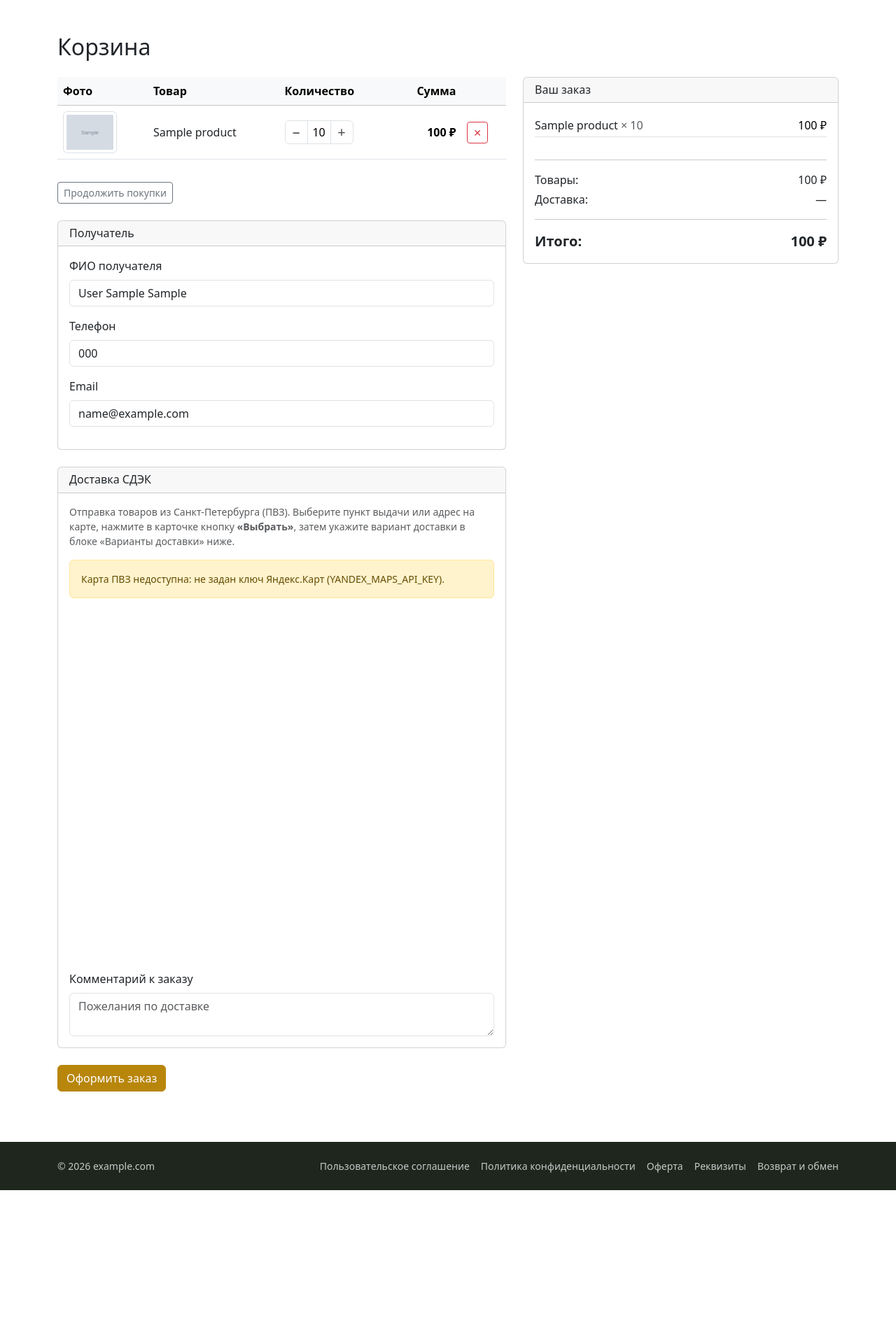
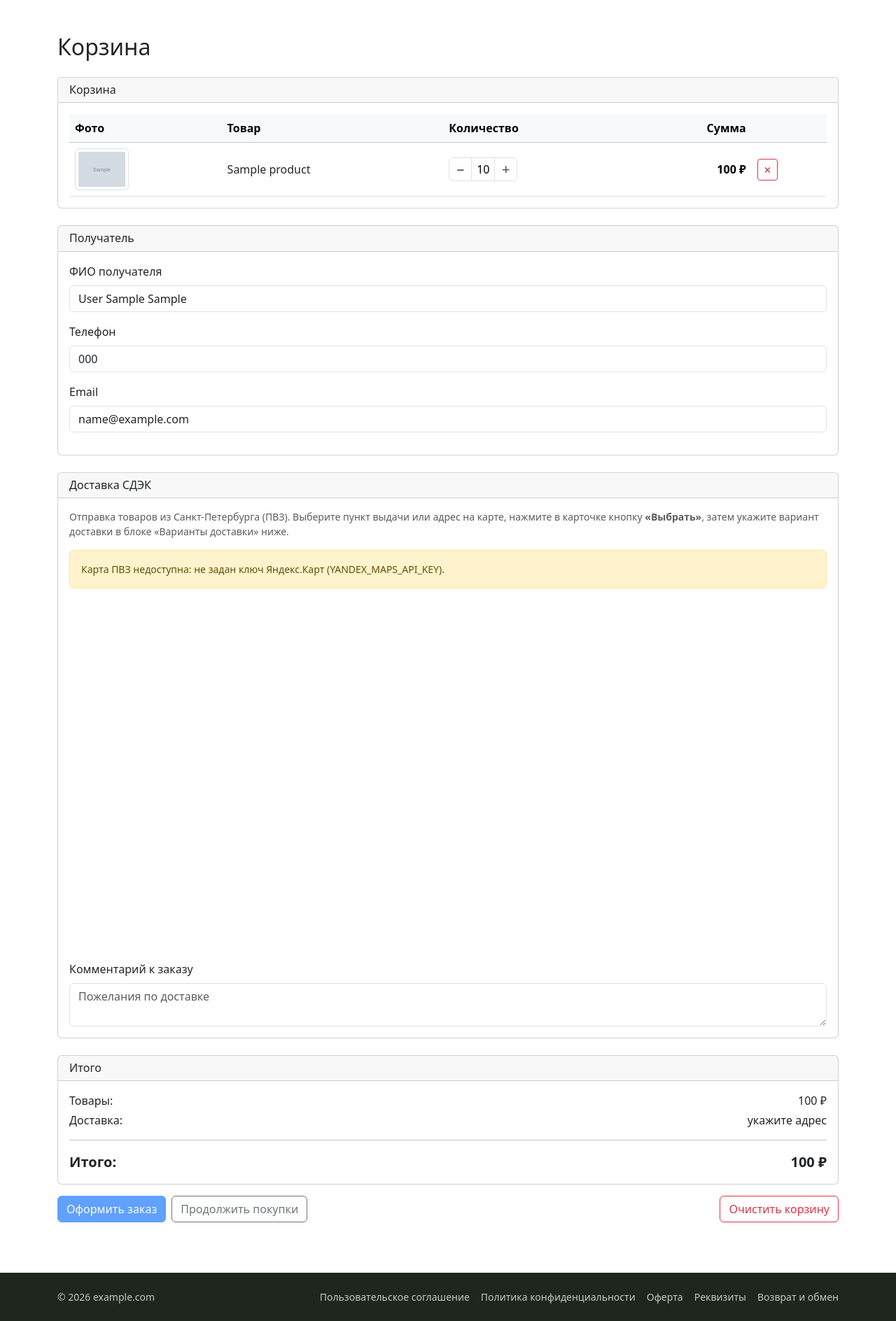
Before and after one commit to abaz47/shop, a Django app: page /cart/ in a window 1280 px wide. Shown: the part 141-2029 px from the top of the page at 70% size. Before the commit the page ends 1842 px from the top, so only its background shows below. Run offline with Django 5.2, Linux system fonts and the light colour scheme; a user stored in the database is signed in; tables that the repository leaves empty hold one stand-in row (values such as "Sample post"); grey boxes marked "Sample" are stand-in pictures; some libraries are stand-ins or nearby versions.

Commit message:
Update cart page layout

```diff
--- a/cart/urls.py
+++ b/cart/urls.py
@@ -9,4 +9,5 @@
     path("add/<uuid:product_id>/", views.cart_add, name="add"),
     path("update/<uuid:product_id>/", views.cart_update, name="update"),
     path("remove/<uuid:product_id>/", views.cart_remove, name="remove"),
+    path("clear/", views.cart_clear, name="clear"),
 ]
--- a/cart/views.py
+++ b/cart/views.py
@@ -101,3 +101,11 @@
     )
     item.delete()
     return redirect("cart:detail")
+
+
+@require_POST
+def cart_clear(request):
+    """Очистить корзину (POST)."""
+    cart = get_or_create_cart(request)
+    cart.items.all().delete()
+    return redirect("cart:detail")
--- a/templates/cart/detail.html
+++ b/templates/cart/detail.html
@@ -12,10 +12,14 @@
   <h2 class="mb-4">Корзина</h2>
 
   {% if items %}
-  <div class="row">
-    <div class="col-lg-{% if checkout_context %}7{% else %}12{% endif %}">
+  {# Карточка «Корзина» со списком товаров #}
+  <div class="card mb-4">
+    <div class="card-header">
+      <h3 class="h6 mb-0">Корзина</h3>
+    </div>
+    <div class="card-body">
       <div class="table-responsive cart-table-wrap">
-        <table class="table table-hover align-middle cart-table">
+        <table class="table table-hover align-middle cart-table mb-0">
           <thead class="table-light cart-table-head">
             <tr>
               <th class="cart-th-photo">Фото</th>
@@ -67,13 +71,12 @@
           </tbody>
         </table>
       </div>
+    </div>
+  </div>
 
   {% if checkout_context %}
-      <div class="mt-3">
-        <a href="{% url 'catalog:product_list' %}" class="btn btn-outline-secondary btn-sm">Продолжить покупки</a>
-      </div>
-      {# Блок оформления заказа для авторизованных #}
-      <form method="post" id="checkout-form" novalidate class="mt-4">
+  {# Авторизованный пользователь: карточки Получатель, Доставка, Итого + кнопки #}
+  <form method="post" id="checkout-form" novalidate class="mb-0">
     {% csrf_token %}
     {% if checkout_context.form.non_field_errors %}
       <div class="alert alert-danger">{{ checkout_context.form.non_field_errors }}</div>
@@ -175,60 +178,14 @@
         </div>
       </div>
     </div>
+  </form>
 
-        <div class="d-flex flex-wrap gap-2 mb-4">
-          <button type="submit" name="action" value="place_order" class="btn btn-primary">
-            Оформить заказ
-          </button>
-        </div>
-      </form>
-      {% else %}
-      {# Гость: кнопки и приглашение #}
-      <div class="d-flex flex-wrap justify-content-between align-items-center gap-3 mt-4">
-        <div class="d-flex flex-wrap gap-2">
-          <a href="{% url 'catalog:product_list' %}" class="btn btn-outline-secondary">Продолжить покупки</a>
-        </div>
-        <div class="fs-5 fw-bold">Итого: {{ cart.total_price|floatformat:0 }} ₽</div>
-      </div>
-
-      <div class="card mt-4 border-primary">
-        <div class="card-body">
-          <h3 class="h6 card-title">Оформление заказа</h3>
-          <p class="card-text mb-3">Войдите в аккаунт или зарегистрируйтесь, чтобы оформить заказ и указать доставку.</p>
-          <div class="d-flex flex-wrap gap-2">
-            <a href="{% url 'accounts:login' %}?next={{ request.path|urlencode }}" class="btn btn-primary">Войти</a>
-            <a href="{% url 'accounts:register' %}?next={{ request.path|urlencode }}" class="btn btn-outline-primary">Зарегистрироваться</a>
-          </div>
-        </div>
-      </div>
-      {% endif %}
-    </div>
-
-    {% if checkout_context %}
-    <div class="col-lg-5 mt-4 mt-lg-0">
-      <div class="card sticky-top">
+  {# Карточка «Итого» #}
+  <div class="card mb-3">
     <div class="card-header">
-          <h3 class="h6 mb-0">Ваш заказ</h3>
+      <h3 class="h6 mb-0">Итого</h3>
     </div>
     <div class="card-body">
-          <div class="table-responsive">
-            <table class="table table-sm align-middle">
-              <tbody>
-                {% for item in items %}
-                <tr>
-                  <td class="ps-0">
-                    <a href="{% url 'catalog:product_detail' item.product.pk %}" class="text-decoration-none text-dark">
-                      {{ item.product.name }}
-                    </a>
-                    <span class="text-body-secondary">× {{ item.quantity }}</span>
-                  </td>
-                  <td class="text-end pe-0">{{ item.line_total|floatformat:0 }} ₽</td>
-                </tr>
-                {% endfor %}
-              </tbody>
-            </table>
-          </div>
-          <hr>
       <div class="d-flex justify-content-between mb-1">
         <span>Товары:</span>
         <span>{{ checkout_context.products_total|floatformat:0 }} ₽</span>
@@ -244,7 +201,7 @@
               </span>
             {% endif %}
           {% else %}
-                —
+            укажите адрес
           {% endif %}
         </span>
       </div>
@@ -255,9 +212,43 @@
       </div>
     </div>
   </div>
+
+  {# Кнопки под карточками #}
+  <div class="d-flex flex-wrap gap-2 mb-4">
+    <button
+      type="submit"
+      form="checkout-form"
+      name="action"
+      value="place_order"
+      class="btn btn-primary"
+      id="place-order-btn"
+      {% if not checkout_context.delivery_cost %}disabled{% endif %}
+    >
+      Оформить заказ
+    </button>
+    <a href="{% url 'catalog:product_list' %}" class="btn btn-outline-secondary">
+      Продолжить покупки
+    </a>
+    <form action="{% url 'cart:clear' %}" method="post" class="ms-md-auto">
+      {% csrf_token %}
+      <button type="submit" class="btn btn-outline-danger">
+        Очистить корзину
+      </button>
+    </form>
   </div>
+
+  {% else %}
+  {# Гость: только корзина и абзац со ссылками #}
+  <p class="mt-3 mb-0">
+    Войдите или <a href="{% url 'accounts:register' %}?next={{ request.path|urlencode }}">зарегистрируйтесь</a>
+    для оформления заказа.
+  </p>
+  <p class="mt-1 mb-4">
+    <a href="{% url 'accounts:login' %}?next={{ request.path|urlencode }}">Войти</a>
+    или <a href="{% url 'accounts:register' %}?next={{ request.path|urlencode }}">зарегистрироваться</a>.
+  </p>
   {% endif %}
-  </div>
+
   {% else %}
   <p class="text-body-secondary">В корзине пока ничего нет.</p>
   <a href="{% url 'catalog:product_list' %}" class="btn btn-primary">Перейти в каталог</a>
@@ -355,6 +346,7 @@
   var cityCodeInput       = document.getElementById('id_city_code');
   var deliveryTariffInput = document.getElementById('id_delivery_tariff');
   var deliveryModeInput   = document.getElementById('id_delivery_mode');
+  var placeOrderBtn       = document.getElementById('place-order-btn');
   var productsTotal = parseFloat("{{ checkout_context.products_total|floatformat:2 }}".replace(',', '.')) || 0;
 
   var tariffsPanel   = document.getElementById('cdek-tariffs-panel');
@@ -428,6 +420,11 @@
     tariffsPanel.classList.remove('d-none');
   }
 
+  function setOrderButtonEnabled(enabled) {
+    if (!placeOrderBtn) return;
+    placeOrderBtn.disabled = !enabled;
+  }
+
   function loadTariffsFromBackend(mode, cityCode, cityName, pointType) {
     if (!mode || (!cityCode && !cityName)) return;
     var url = "{% url 'orders:checkout_tariffs' %}";
@@ -495,6 +492,7 @@
     }
     costEl.innerHTML = html;
     totalEl.textContent = formatRub(productsTotal + cost);
+    setOrderButtonEnabled(true);
   }
 
   var cdekWidgetInited = false;
@@ -534,9 +532,10 @@
           clearTariffs();
           var costEl = document.getElementById('delivery-cost-display');
           var totalEl = document.getElementById('total-display');
-          if (costEl) costEl.textContent = '—';
+          if (costEl) costEl.textContent = 'укажите адрес';
           if (totalEl) totalEl.textContent = formatRub(productsTotal);
           if (warning) warning.classList.add('d-none');
+          setOrderButtonEnabled(false);
 
           if (mode === 'office' && address) {
             if (pvzInput) pvzInput.value = address.code || '';
@@ -584,7 +583,15 @@
     setTimeout(waitForYMapsAndInit, 300);
   }
 
+  // Инициализация виджета и начальное состояние кнопки
   waitForYMapsAndInit();
+
+  // Если тариф уже выбран (например, после валидации формы), включаем кнопку
+  if (deliveryTariffInput && deliveryTariffInput.value) {
+    setOrderButtonEnabled(true);
+  } else {
+    setOrderButtonEnabled(false);
+  }
 })();
 </script>
 {% endif %}
```
Lines whose indentation alone changed are shown as unchanged.
